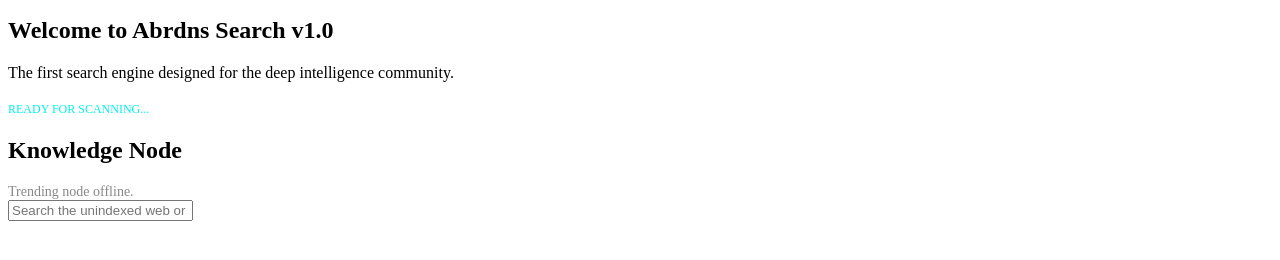
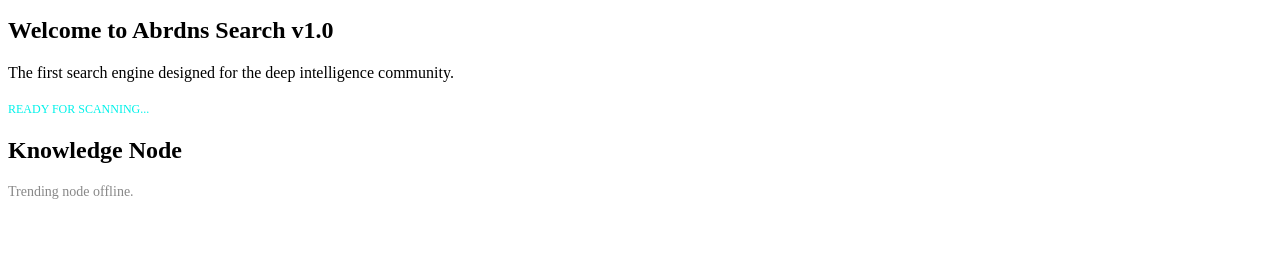
Before and after one commit to jkingayk-devs/Abrdns-Search-Engine, a website: page public/index.html in a window 1280 px wide. Shown: the part 142-402 px from the top of the page. Drawn offline with Linux system fonts and the light colour scheme; no server answers.

Commit message:
Final cleanup: removed duplicate input and fixed enter key

```diff
--- a/public/index.html
+++ b/public/index.html
@@ -17,7 +17,7 @@
              ondragleave="this.style.borderColor='#303134';">
 
             <div class="search-wrapper">
-                <input type="text" id="searchInput" placeholder="Search the unindexed web or drop an .exe for analysis...">
+                <input type="text" id="searchInput" placeholder="Search the unindexed web or drop an .exe for analysis..." onkeypress="if(event.key === 'Enter') executeSearch()">
                 <div id="fileIndicator" style="display:none; color:#ff0050; font-size:10px; font-weight:bold; padding-right:10px;">
                     BINARY_MODE
                 </div>
@@ -53,11 +53,7 @@
             </div>
         </aside>
     </main>
-	<input type="text" id="searchInput"
-       placeholder="Search the unindexed web or drop an .exe for analysis..."
-       onkeypress="if(event.key === 'Enter') executeSearch()">
     <button id="backToTop" onclick="window.scrollTo({top: 0, behavior: 'smooth'})">↑</button>
-
     <script src="scripts.js"></script>
 </body>
 </html>
```
